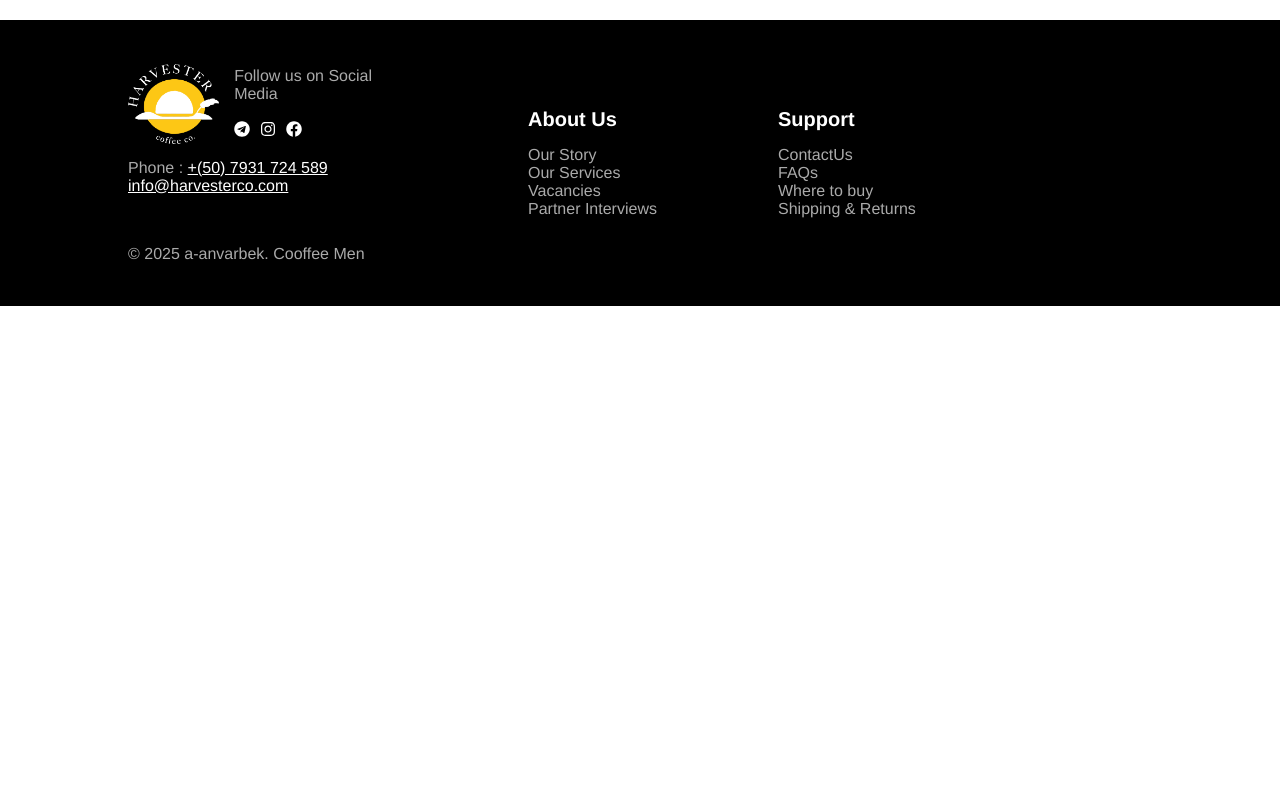
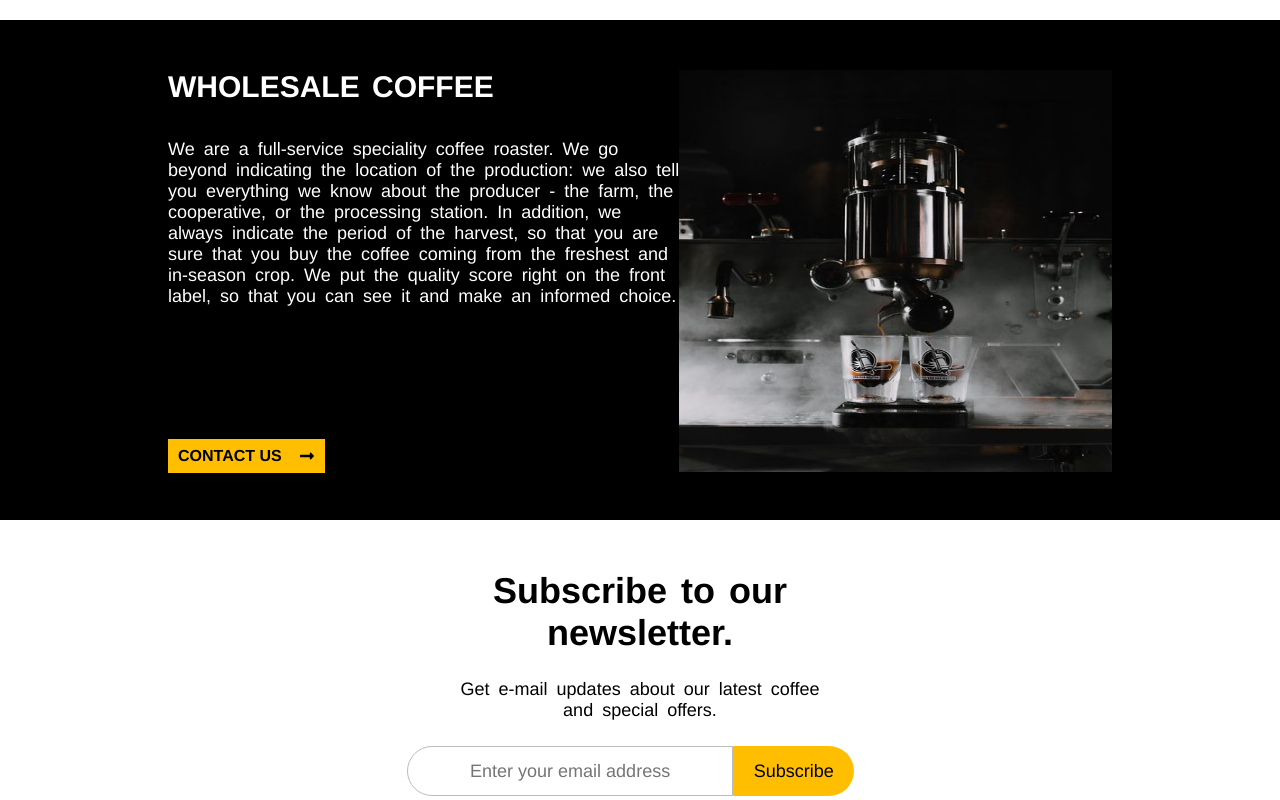
Before and after one commit to a-anvarbek/Coffee-Men, a React (Vite) app: page / in a window 1280 px wide. Shown: the part 3180-3980 px from the top of the page. Before the commit the page ends 3486 px from the top, so only its background shows below. Built offline with nearby package versions, Linux system fonts and the light colour scheme.

Commit message:
feat: ContactUs is ready to work

```diff
--- a/src/pages/home/AboutUs.jsx
+++ b/src/pages/home/AboutUs.jsx
@@ -18,7 +18,6 @@ const Container = styled.div`
   margin: auto;
   display: flex;
   justify-content: space-between;
-  cursor: pointer;
 `;
 
 const Div1 = styled.div`
@@ -76,6 +75,7 @@ const Button = styled.button`
   border: none;
   font-size: 12px;
   font-weight: 700;
+  cursor: pointer;
 `;
 
 const ReadBtn = styled.button`
@@ -88,6 +88,7 @@ const ReadBtn = styled.button`
   align-items: center;
   justify-content: space-between;
   color: #fff;
+  cursor: pointer;
 `;
 
 const P = styled.p`
--- a/src/pages/home/ContactUs.jsx
+++ b/src/pages/home/ContactUs.jsx
@@ -0,0 +1,145 @@
+import styled from "styled-components";
+import { FaLongArrowAltRight } from "react-icons/fa";
+
+import BG from "../../image/ContactUs.jpg";
+
+const WrapperTop = styled.div`
+  width: 100%;
+  height: 500px;
+  padding: 50px;
+  background-color: #000;
+  color: #fff;
+`;
+
+const WrapperBottom = styled.div`
+  width: 100%;
+  height: 400px;
+  padding: 50px;
+`;
+
+const Container = styled.div`
+  width: calc(100% - 20%);
+  margin: auto;
+  height: 500px;
+  display: flex;
+  justify-content: space-between;
+`;
+
+const DivL = styled.div`
+  width: 520px;
+`;
+
+const DivR = styled.div`
+  width: 440px;
+  height: 402px;
+`;
+
+const P = styled.p`
+  font-size: ${({ $fontSize }) => $fontSize || ""};
+  font-weight: ${({ $fontWeight }) => $fontWeight || ""};
+  margin: ${({ $margin }) => $margin || ""};
+  word-spacing: 4px;
+`;
+
+const Button = styled.button`
+  width: 157px;
+  height: 34px;
+  background-color: #ffbf00;
+  border: none;
+  font-size: 16px;
+  display: flex;
+  align-items: center;
+  justify-content: space-between;
+  padding: 0 10px;
+  font-weight: 700;
+  margin-top: 132px;
+`;
+
+const Img = styled.img`
+  width: 100%;
+  height: 100%;
+`;
+
+const ContainerBottom = styled.div`
+  width: 466px;
+  margin: auto;
+  /* background-color: green; */
+  text-align: center;
+`;
+
+const Input = styled.input`
+  width: 70%;
+  height: 50px;
+  border-radius: 30px 0 0 30px;
+  border: 1px solid #BCBCBC;
+  text-align: center;
+  font-size: 18px;
+  color: #AFAFAF;
+`;
+
+const SearchButton = styled.button`
+  width: 121px;
+  height: 50px;
+  border-radius: 0 30px 30px 0;
+  border: none;
+  background-color: #ffbf00;
+  font-size: 18px;
+`;
+
+const Div = styled.div`
+    display: flex;
+    align-items: center;
+`
+
+const ContactUs = () => {
+  return (
+    <>
+      <WrapperTop>
+        <Container>
+          <DivL>
+            <P $fontSize="30px" $fontWeight="700">
+              WHOLESALE COFFEE
+            </P>
+
+            <P $fontSize="18px" $margin="35px 0">
+              We are a full-service speciality coffee roaster. We go beyond
+              indicating the location of the production: we also tell you
+              everything we know about the producer - the farm, the cooperative,
+              or the processing station. In addition, we always indicate the
+              period of the harvest, so that you are sure that you buy the
+              coffee coming from the freshest and in-season crop. We put the
+              quality score right on the front label, so that you can see it and
+              make an informed choice.
+            </P>
+
+            <Button>
+              CONTACT US <FaLongArrowAltRight />
+            </Button>
+          </DivL>
+          <DivR>
+            <Img src={BG} alt="" />
+          </DivR>
+        </Container>
+      </WrapperTop>
+
+      <WrapperBottom>
+        <ContainerBottom>
+          <P $fontSize="36px" $fontWeight="700">
+            Subscribe to our newsletter.
+          </P>
+
+          <P $fontSize="18px" $margin="25px 35px">
+            Get e-mail updates about our latest coffee and special offers.
+          </P>
+
+          <Div>
+            <Input type="text" placeholder="Enter your email address"/>
+            <SearchButton>Subscribe</SearchButton>
+          </Div>
+        </ContainerBottom>
+      </WrapperBottom>
+    </>
+  );
+};
+
+export default ContactUs;
--- a/src/pages/home/Home.jsx
+++ b/src/pages/home/Home.jsx
@@ -1,10 +1,11 @@
 import styled from "styled-components";
 
 import Products from "./Products";
+import AboutUs from "./AboutUs";
+import ProductDetail from "./ProductDetail";
+import ContactUs from "./ContactUs";
 
 import BG from "../../image/Home.jpg";
-import AboutUs from "./AboutUs";
-import ProductDetail from "./ProductDetail";
 
 const Wrapper = styled.div`
   width: 100%;
@@ -37,6 +38,8 @@ const Home = () => {
       <AboutUs />
 
       <ProductDetail />
+
+      <ContactUs />
     </>
   );
 };
```
Also changed, not shown: src/image/ContactUs.jpg (added).
